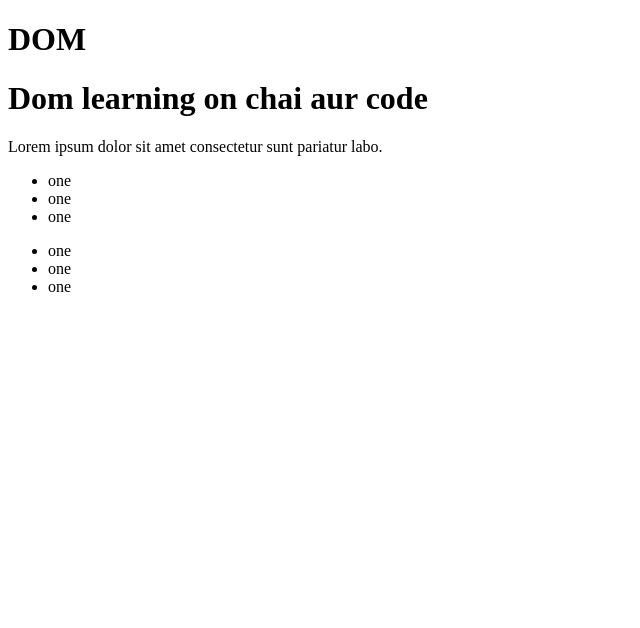
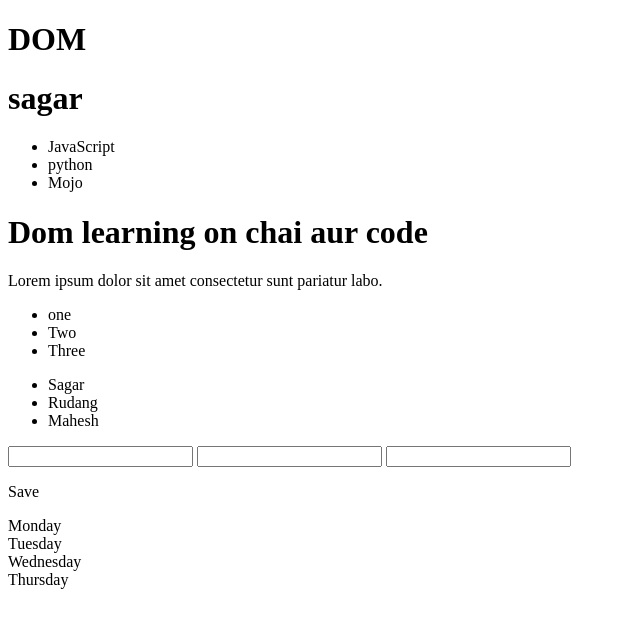
Before and after one commit to sagarshirtode/dom, a plain HTML site: page index.html in a window 1280 px wide. Shown: the whole page, without its empty margins (0-640 px from the left). Drawn offline with nearby package versions, Linux system fonts and the light colour scheme.

Commit message:
dom code added

```diff
--- a/index.html
+++ b/index.html
@@ -5,22 +5,41 @@
     <meta http-equiv="X-UA-Compatible" content="IE=edge">
     <meta name="viewport" content="width=device-width, initial-scale=1.0">
     <title>DOM</title>
+    <script src="https://ajax.googleapis.com/ajax/libs/jquery/3.6.4/jquery.min.js"></script>
 </head>
 <body>
     <h1>DOM</h1>
+    <h1 color="red">sagar</h1>
+    <ul class="language">
+        <li>JavaScript</li>
+    </ul>
     <div class="bg-black">
         <h1 id="title" class="heading">Dom learning on chai aur code</h1>
         <p>Lorem ipsum dolor sit amet consectetur sunt pariatur labo.</p>
         <ul>
             <li>one</li>
-            <li>one</li>
-            <li>one</li>
+            <li>Two</li>
+            <li>Three</li>
         </ul>
         <ul>
-            <li>one</li>
-            <li>one</li>
-            <li>one</li>
+            <li>Sagar</li>
+            <li>Rudang</li>
+            <li>Mahesh</li>
         </ul>
+        <div id="myForm">
+            <input type="text" name="fname" id="fname">
+            <input type="text" name="mname" id="mname">
+            <input type="text" name="lname" id="lname">
+            <!-- <p onclick="ManageBank.edit($('#myForagentm').serialize())" style="cursor: pointer;">Save</p> -->
+            <p onclick="ManageBank.edit('sagar')" style="cursor: pointer;">Save</p>
+        </div>
     </div>
+    <div class="parent">
+        <div class="day">Monday</div>
+        <div class="day">Tuesday</div>
+        <div class="day">Wednesday</div>
+        <div class="day">Thursday</div>
+    </div>
+    <script src="./js.js"></script>
 </body>
 </html>
--- /dev/null
+++ b/js.js
@@ -0,0 +1,72 @@
+const d = new Date();
+let ms = d.getMilliseconds();
+console.log(ms);
+for(var i=0;i<100;i++ ){
+    console.log(i);
+}
+// var li = document.querySelectorAll('li');
+// console.log(li);
+// li.forEach(function(li, index){
+//     li.style.background = 'red';
+//     li.innerHTML = "list item" + index;
+//     console.log(li.innerText);
+// });
+var obj = {
+    'name':'sagar',
+    'age':28,
+    'edu':'MCA',
+    'Year':'2020'
+}
+console.log(obj);
+function save(data){
+    // console.log(data);
+}
+
+var ManageBank = (function(){
+    function constructor(urls){
+
+    }
+    return {
+        init:function(urls){
+            constructor(urls);
+        },
+        edit:function(urls){
+            console.log(urls);
+        }
+    }
+})();
+
+ManageBank.edit('test/adat');
+var jdata = $('#myForm');
+console.log(jdata);
+
+const d2 = new Date();
+let ms2 = d.getMilliseconds();
+console.log(ms2);
+
+const parent = document.querySelector(".parent");
+console.log(parent);
+console.log(parent.children);
+
+function addLanguage(lang){
+    var li = document.createElement('li');
+    // way 1
+    // li.innerHTML = `${lang}`;
+    // document.querySelector('.language').
+    // appendChild(li)
+    // Way 2
+    li.appendChild(document.createTextNode(lang));
+    document.querySelector('.language').
+    appendChild(li)
+}
+addLanguage("python");
+addLanguage("Java");
+
+const secondLang = document.querySelector("li:nth-child(3)")
+// secondLang.innerHTML = "Mojo";
+const newLi = document.createElement("li");
+newLi.textContent = "Mojo";
+secondLang.replaceWith(newLi);
+
+// remove
+// document.querySelector("li:last-child").remove();
```
